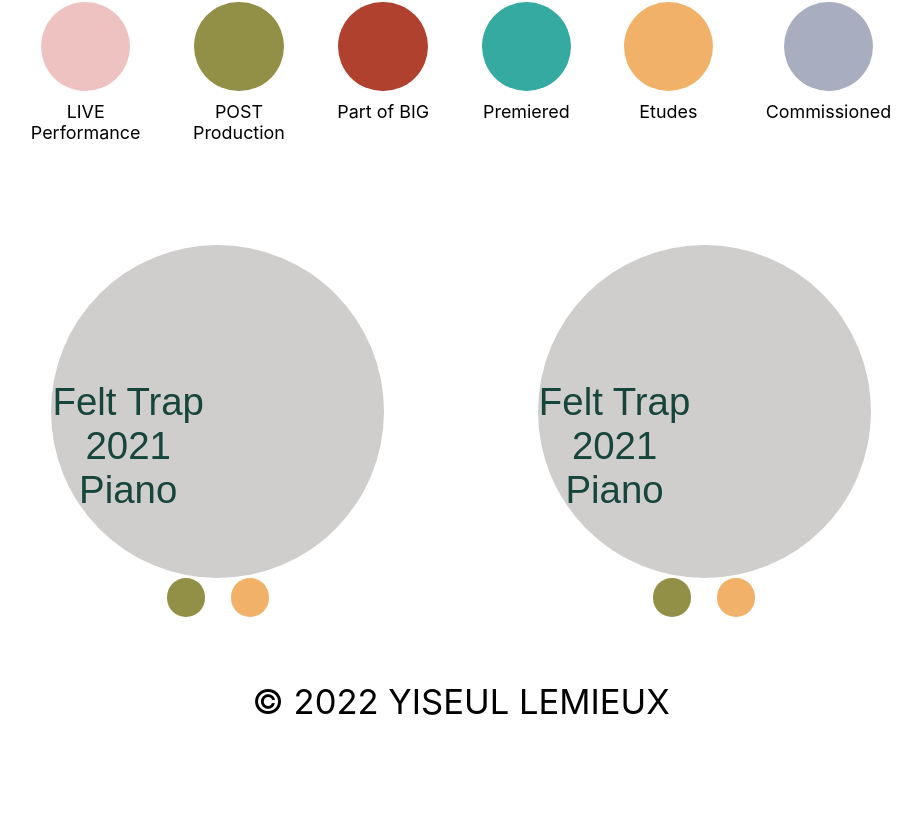
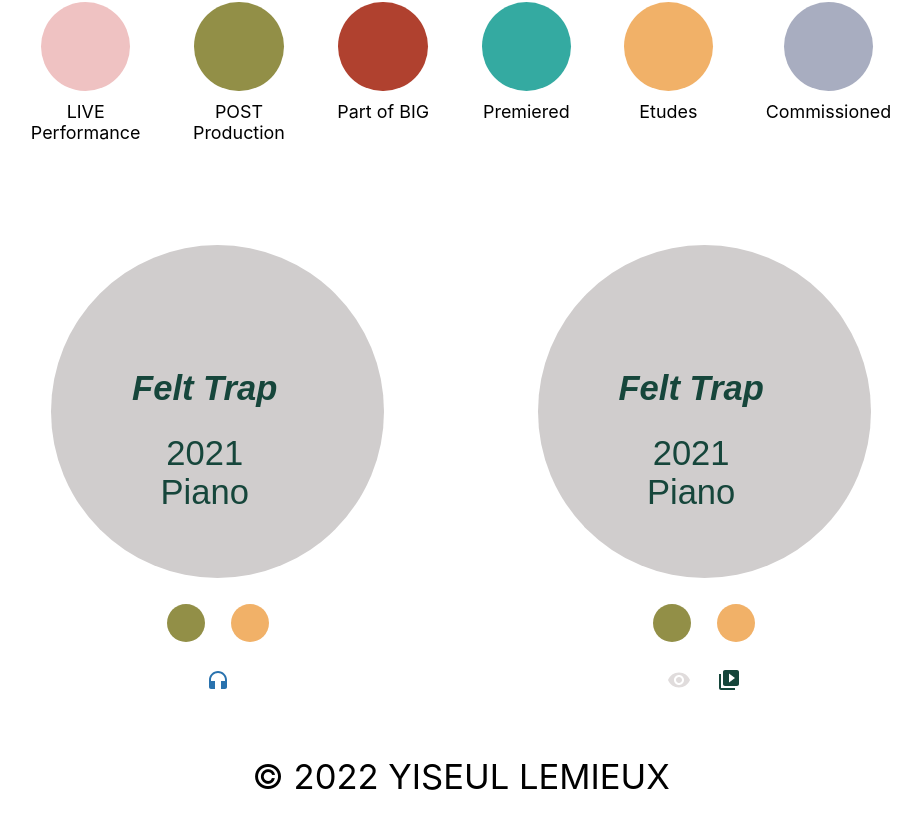
Before and after one commit to fml45678/yiseulNew22site, a React (Create React App) app: page /page/c in a window 1280 px wide. Shown: the part 270-1097 px from the top of the page, without its empty margins (179-1100 px from the left). Before the commit the page ends 1022 px from the top, so only its background shows below. Built offline with nearby package versions, Linux system fonts and the light colour scheme.

Commit message:
edited the PageC component function to include material UI icons

```diff
--- a/package.json
+++ b/package.json
@@ -3,6 +3,10 @@
   "version": "0.1.0",
   "private": true,
   "dependencies": {
+    "@emotion/react": "^11.10.0",
+    "@emotion/styled": "^11.10.0",
+    "@mui/icons-material": "^5.10.2",
+    "@mui/material": "^5.10.2",
     "@testing-library/jest-dom": "^5.16.5",
     "@testing-library/react": "^13.3.0",
     "@testing-library/user-event": "^13.5.0",
--- a/src/components/ComponentPageC.css
+++ b/src/components/ComponentPageC.css
@@ -10,14 +10,20 @@
   color: #16463b;
   font-family: Arial, Helvetica, sans-serif;
   text-align: center;
-  font-size: 3vw;
+  font-size: 2.7vw;
   width: 12vw;
   position: absolute;
   bottom: 20%;
+  left: 23%;
+  display: flex;
+  flex-direction: column;
+  gap: 2vw;
 }
-/* .circleText__lineOne {
+.circleText__textOne {
+  font-style: italic;
+  font-weight: 700;
+}
 
-} */
 .pageC__circleLegend {
   height: 3vw;
   width: 3vw;
@@ -26,4 +32,10 @@
 .pageC__legendContainer {
   display: flex;
   gap: 2vw;
+  margin-top: 2vw;
 }
+.pageC__legendBottomContainer {
+  display: flex;
+  gap: 2vw;
+  margin-top: 2vw;
+}
--- a/src/components/ComponentPageC.js
+++ b/src/components/ComponentPageC.js
@@ -15,8 +15,8 @@ export default class ComponentPageC extends React.Component {
       display1: props.display1,
       display2: props.display2,
       display3: props.display3,
-      display4: props.display4,
-      display5: props.display5,
+      // display4: props.display4,
+      // display5: props.display5,
     };
   }
 
@@ -27,24 +27,40 @@ export default class ComponentPageC extends React.Component {
           <div className="circle__legend">
             <div className="pageC__circle">
               <div className="pageC__circleText">
-                <span className="circleText__lineOne">
+                <span className="circleText__textOne">
                   {this.state.textOne}
                 </span>
-                <br />
-                <span className="circleText__lineTwo">
+                <span className="circleText__textTwo">
                   {this.state.textTwo}
                 </span>
               </div>
             </div>
             <div className="pageC__legendContainer">
               <div
-                style={{ backgroundColor: this.state.legend1 }}
+                style={{
+                  backgroundColor: this.state.legend1,
+                  display: this.state.display1,
+                }}
                 className="pageC__circleLegend"
               ></div>
               <div
-                style={{ backgroundColor: this.state.legend2 }}
+                style={{
+                  backgroundColor: this.state.legend2,
+                  display: this.state.display2,
+                }}
                 className="pageC__circleLegend"
               ></div>
+              <div
+                style={{
+                  backgroundColor: this.state.legend3,
+                  display: this.state.display3,
+                }}
+                className="pageC__circleLegend"
+              ></div>
+            </div>
+            <div className="pageC__legendBottomContainer">
+              {this.state.legend4}
+              {this.state.legend5}
             </div>
           </div>
         </div>
--- a/src/pages/Cpage.css
+++ b/src/pages/Cpage.css
@@ -13,3 +13,13 @@
   gap: 12vw;
   margin-top: 8vw;
 }
+.headphones {
+  color: #2972ae;
+}
+
+.eye {
+  color: #e0dcdc;
+}
+.play {
+  color: #16463b;
+}
--- a/src/pages/Cpage.js
+++ b/src/pages/Cpage.js
@@ -2,6 +2,9 @@ import React from "react";
 import "./Cpage.css";
 import Legend from "../components/Legend";
 import ComponentPageC from "../components/ComponentPageC";
+import HeadphonesIcon from "@mui/icons-material/Headphones";
+import VisibilityIcon from "@mui/icons-material/Visibility";
+import VideoLibraryIcon from "@mui/icons-material/VideoLibrary";
 
 const cPageLegendData = [
   { color: "#EFC2C2", lineOne: "LIVE", lineTwo: "Performance" },
@@ -18,15 +21,20 @@ const component = [
     textTwo: "2021 Piano",
     legend1: "#928F47",
     legend2: "#F1B168",
+    display3: "none",
+    legend4: <HeadphonesIcon className="headphones" />,
   },
   {
     textOne: "Felt Trap",
     textTwo: "2021 Piano",
     legend1: "#928F47",
     legend2: "#F1B168",
+    display3: "none",
+    legend4: <VisibilityIcon className="eye" />,
+    legend5: <VideoLibraryIcon className="play" />,
   },
 ];
-
+console.log(component);
 function Cpage() {
   return (
     <div className="cPage__container">
@@ -54,8 +62,8 @@ function Cpage() {
             display1={component.display1}
             display2={component.display2}
             display3={component.display3}
-            display4={component.display4}
-            display5={component.display5}
+            // display4={component.display4}
+            // display5={component.display5}
           />
         ))}
       </div>
```
Also changed, not shown: 1 other file (tests, documents, lock files or other folders).
